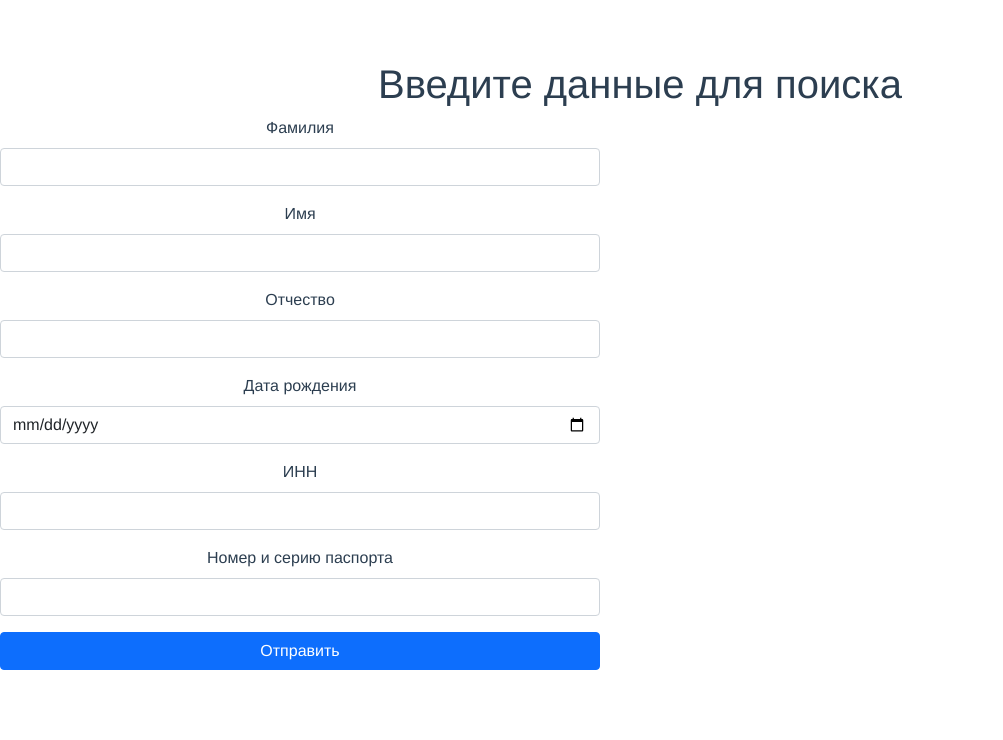
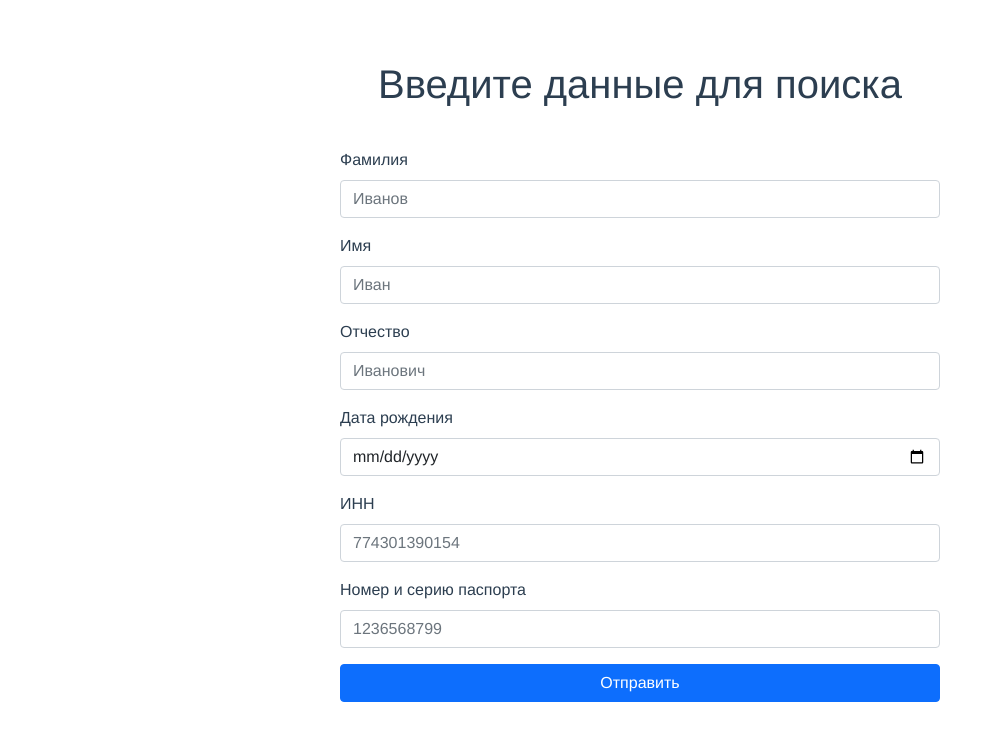
Before and after one commit to kruvv/vtc-test, a Vue app in the folder form-info/: page / in a window 1280 px wide. Shown: the top 740 px of the page, without its empty margins (0-1003 px from the left). Built offline with nearby package versions, Linux system fonts and the light colour scheme.

Commit message:
Форматирование формы ввода

```diff
--- a/form-info/src/App.vue
+++ b/form-info/src/App.vue
@@ -21,8 +21,15 @@ export default {
     font-family: Avenir, Helvetica, Arial, sans-serif;
     -webkit-font-smoothing: antialiased;
     -moz-osx-font-smoothing: grayscale;
-    text-align: center;
+    /* text-align: center; */
     color: #2c3e50;
     margin-top: 60px;
+    display: flex;
+    flex-direction: column;
+    align-items: center;
+  }
+
+  h1 {
+      margin-bottom: 40px;
   }
 </style>
--- a/form-info/src/components/FormFirst.vue
+++ b/form-info/src/components/FormFirst.vue
@@ -1,38 +1,45 @@
 <template>
-    <form class="form-user">
-      <div class="mb-3">
-        <label for="lastName" class="form-label">Фамилия</label>
-        <input type="text" name="" class="form-control" id="lastName" />
-      </div>
-       <div class="mb-3">
-        <label for="firstName" class="form-label">Имя</label>
-        <input type="text" name="" class="form-control" id="firstName" />
-        </div>
-         <div class="mb-3">
-        <label for="patronymic" class="form-label">Отчество</label>
-        <input type="text" name="" class="form-control" id="patronymic" />
-        </div>
-         <div class="mb-3">
-        <label for="birthday" class="form-label">Дата рождения</label>
-        <input type="date" name="" class="form-control" id="birthday" />
-        </div>
-         <div class="mb-3">
-        <label for="inn" class="form-label">ИНН</label>
-        <input type="text" name="" class="form-control" id="inn" />
-        </div>
-         <div class="mb-3">
-        <label for="passport" class="form-label">Номер и серию паспорта</label>
-        <input type="text" name="" class="form-control" id="passport" />
-        </div>
+  <form class="form-user"  v-on:submit.prevent="sendData">
+    <div class="mb-3" v-for="field in fields" :key="field.id">
+      <label :for="field.id" class="form-label">{{field.name}}</label>
+      <input
+        :type="field.type"
+        :name="field.name"
+        :id="field.id"
+        :placeholder="field.placeholder"
+        :maxlenght="field.maxlenght"
+        class="form-control"
+      />
+    </div>
+  <input type="submit" name="" class="btn btn-primary" value="Отправить" />
+  </form>
 
-        <input type="submit" name="" class="btn btn-primary" value="Отправить" />
-    </form>
+
 </template>
 
 <script>
 
 export default {
   components: { },
+  data () {
+    return {
+      fields: [
+        {id: 'lastName', type: 'text', name: 'Фамилия', placeholder: 'Иванов'},
+        {id: 'firstName', type: 'text', name: 'Имя', placeholder: 'Иван'},
+        {id: 'patronymic', type: 'text', name: 'Отчество', placeholder: 'Иванович'},
+        {id: 'birthday', type: 'date', name: 'Дата рождения'},
+        {id: 'inn', type: 'text', name: 'ИНН', placeholder: '774301390154', maxlength: 12},
+        {id: 'passport', type: 'text', name: 'Номер и серию паспорта', placeholder: '1236568799', maxlength: 10}
+      ]
+    }
+  },
+  methods: {
+      sendData: function () {
+        const form = document.getElementsByClassName('form-user')
+        // debugger
+        console.log('Hi', form);
+    }
+  }
 
 }
 </script>
@@ -42,7 +49,7 @@ export default {
     display: flex;
     flex-direction: column;
     justify-content: center;
-    max-width: 600px;
+    min-width: 600px;
   }
 
 </style>
```
